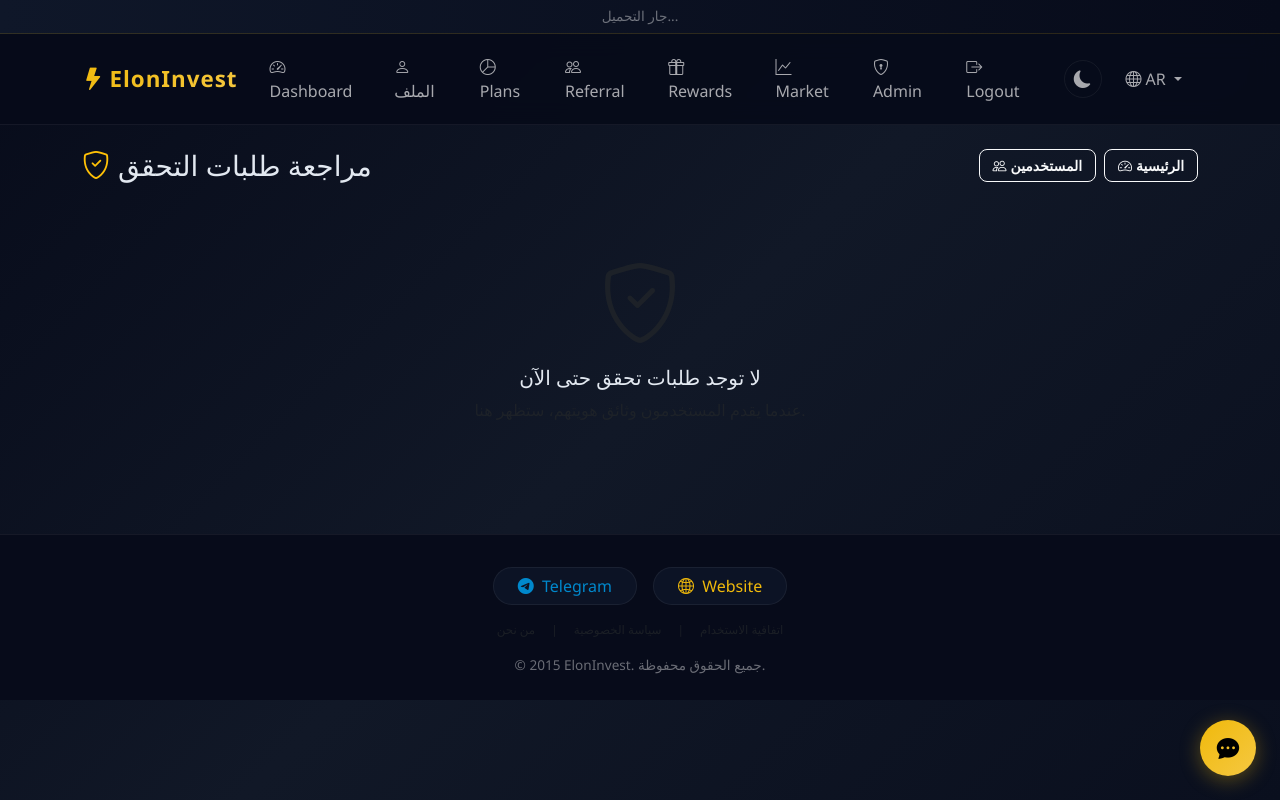
After one commit to txglobalpro/eloninvest1, a Flask app: page /admin/kyc-review in a window 1280 px wide. The commit adds this page. Run offline with Flask 3, Linux system fonts and the light colour scheme; a user stored in the database is signed in; data comes from the database, SQL or seed files in the repository.

Commit message:
feat: dedicated KYC review page + fix button visibility

```diff
--- a/modules/admin/routes.py
+++ b/modules/admin/routes.py
@@ -28,6 +28,7 @@ def index():
         'total_profits': db.session.query(func.coalesce(func.sum(Transaction.amount), 0)).filter_by(type='profit', status='completed').scalar(),
         'pending_withdrawals': Transaction.query.filter_by(type='withdraw', status='pending').count(),
         'pending_deposits': Transaction.query.filter_by(type='deposit', status='pending').count(),
+        'pending_kyc': User.query.filter_by(kyc_status='pending').count(),
     }
     return render_template('admin/index.html', stats=stats)
 
@@ -37,6 +38,13 @@ def index():
 def users():
     all_users = User.query.order_by(User.created_at.desc()).all()
     return render_template('admin/users.html', users=all_users)
+
+@admin_bp.route('/kyc-review')
+@login_required
+@admin_required
+def kyc_review():
+    kyc_users = User.query.filter(User.kyc_status != 'none').order_by(User.kyc_submitted_at.desc()).all()
+    return render_template('admin/kyc_review.html', kyc_users=kyc_users)
 
 @admin_bp.route('/users/<int:user_id>/balance', methods=['POST'])
 @login_required
--- a/templates/admin/index.html
+++ b/templates/admin/index.html
@@ -38,6 +38,7 @@
                 <a href="{{ url_for('admin.users') }}" class="btn btn-primary w-100 mb-2"><i class="bi bi-people-fill me-1"></i>{{ 'Manage Users' if lang == 'en' else 'إدارة المستخدمين' }}</a>
                 <a href="{{ url_for('admin.transactions') }}" class="btn btn-warning w-100 mb-2"><i class="bi bi-arrow-left-right me-1"></i>{{ 'Manage Transactions' if lang == 'en' else 'إدارة المعاملات' }}</a>
                 <a href="{{ url_for('admin.plans') }}" class="btn btn-info w-100 mb-2"><i class="bi bi-pie-chart-fill me-1"></i>{{ 'Manage Plans' if lang == 'en' else 'إدارة الخطط' }}</a>
+                <a href="{{ url_for('admin.kyc_review') }}" class="btn btn-secondary w-100 mb-2"><i class="bi bi-shield-check me-1"></i>KYC {{ 'Review' if lang == 'en' else 'مراجعة' }}</a>
                 <a href="{{ url_for('admin.payment_methods') }}" class="btn btn-success w-100"><i class="bi bi-credit-card-2-front me-1"></i>{{ 'Payment Methods' if lang == 'en' else 'وسائل الدفع' }}</a>
             </div>
         </div>
@@ -48,6 +49,7 @@
             <div class="card-body">
                 <p>{{ 'Pending withdrawals' if lang == 'en' else 'سحوبات معلقة' }}: <strong>{{ stats.pending_withdrawals }}</strong></p>
                 <p>{{ 'Pending deposits' if lang == 'en' else 'إيداعات معلقة' }}: <strong>{{ stats.pending_deposits }}</strong></p>
+                <p><a href="{{ url_for('admin.kyc_review') }}" class="text-warning text-decoration-none"><i class="bi bi-shield-check me-1"></i>{{ 'Pending KYC' if lang == 'en' else 'تحقق هوية معلق' }}: <strong>{{ stats.pending_kyc }}</strong></a></p>
             </div>
         </div>
     </div>
--- /dev/null
+++ b/templates/admin/kyc_review.html
@@ -0,0 +1,124 @@
+{% extends "base.html" %}
+{% block title %}KYC {{ 'Review' if lang == 'en' else 'مراجعة التحقق' }}{% endblock %}
+{% block content %}
+<div class="d-flex justify-content-between align-items-center mb-4">
+    <h3 class="mb-0"><i class="bi bi-shield-check text-warning me-2"></i>{{ 'KYC Review' if lang == 'en' else 'مراجعة طلبات التحقق' }}</h3>
+    <div>
+        <a href="{{ url_for('admin.users') }}" class="btn btn-outline-light btn-sm me-1"><i class="bi bi-people me-1"></i>{{ 'Users' if lang == 'en' else 'المستخدمين' }}</a>
+        <a href="{{ url_for('admin.index') }}" class="btn btn-outline-light btn-sm"><i class="bi bi-speedometer2 me-1"></i>{{ 'Dashboard' if lang == 'en' else 'الرئيسية' }}</a>
+    </div>
+</div>
+
+{% if kyc_users %}
+<div class="row g-3">
+    {% for u in kyc_users %}
+    {% set ext = (u.kyc_id_path.rsplit('.', 1)[1]|lower) if u.kyc_id_path else '' %}
+    <div class="col-12">
+        <div class="card">
+            <div class="card-header d-flex justify-content-between align-items-center">
+                <div>
+                    <i class="bi bi-person-circle me-1"></i><strong>{{ u.username }}</strong>
+                    <small class="text-muted ms-2">(#{{ u.id }})</small>
+                    {% if u.kyc_status == 'pending' %}
+                    <span class="badge bg-warning text-dark ms-2"><i class="bi bi-clock me-1"></i>{{ 'Pending' if lang == 'en' else 'قيد المراجعة' }}</span>
+                    {% elif u.kyc_status == 'approved' %}
+                    <span class="badge bg-success ms-2"><i class="bi bi-patch-check-fill me-1"></i>{{ 'Verified' if lang == 'en' else 'موثق' }}</span>
+                    {% elif u.kyc_status == 'rejected' %}
+                    <span class="badge bg-danger ms-2"><i class="bi bi-x-octagon me-1"></i>{{ 'Rejected' if lang == 'en' else 'مرفوض' }}</span>
+                    {% endif %}
+                </div>
+                <small class="text-muted">{{ u.kyc_submitted_at.strftime('%Y-%m-%d %H:%M') if u.kyc_submitted_at else '' }}</small>
+            </div>
+            <div class="card-body">
+                <div class="row g-4">
+                    <!-- Document Preview -->
+                    <div class="col-md-7">
+                        <label class="form-label text-muted small">{{ 'Uploaded Document' if lang == 'en' else 'الوثيقة المرفوعة' }}</label>
+                        {% if u.kyc_id_path and ext in ['png','jpg','jpeg','gif','webp'] %}
+                        <a href="{{ url_for('static', filename=u.kyc_id_path.replace('static/', '')) }}" target="_blank">
+                            <img src="{{ url_for('static', filename=u.kyc_id_path.replace('static/', '')) }}" class="img-fluid rounded w-100" style="max-height:350px;object-fit:contain;border:1px solid var(--border-color);background:#000;">
+                        </a>
+                        {% elif u.kyc_id_path %}
+                        <div class="text-center py-5 bg-dark rounded">
+                            <i class="bi bi-file-earmark-pdf text-danger" style="font-size:4rem;"></i>
+                            <p class="mt-2">
+                                <a href="{{ url_for('static', filename=u.kyc_id_path.replace('static/', '')) }}" target="_blank" class="btn btn-outline-light btn-sm">
+                                    <i class="bi bi-download me-1"></i>{{ 'View PDF' if lang == 'en' else 'عرض PDF' }}
+                                </a>
+                            </p>
+                        </div>
+                        {% else %}
+                        <div class="text-center py-5 bg-dark rounded">
+                            <i class="bi bi-file-earmark-x text-muted" style="font-size:4rem;"></i>
+                            <p class="text-muted mt-2">{{ 'No document uploaded' if lang == 'en' else 'لا توجد وثيقة مرفوعة' }}</p>
+                        </div>
+                        {% endif %}
+                    </div>
+                    <!-- User Data -->
+                    <div class="col-md-5">
+                        <label class="form-label text-muted small">{{ 'Applicant Details' if lang == 'en' else 'بيانات مقدم الطلب' }}</label>
+                        <div class="card bg-dark">
+                            <div class="card-body py-3">
+                                <div class="mb-2 d-flex justify-content-between">
+                                    <small class="text-muted">{{ 'Email' if lang == 'en' else 'البريد' }}</small>
+                                    <span>{{ u.email }}</span>
+                                </div>
+                                <div class="mb-2 d-flex justify-content-between">
+                                    <small class="text-muted">{{ 'Country' if lang == 'en' else 'البلد' }}</small>
+                                    <span>{{ u.kyc_country or '-' }}</span>
+                                </div>
+                                <div class="mb-2 d-flex justify-content-between">
+                                    <small class="text-muted">{{ 'Date of Birth' if lang == 'en' else 'تاريخ الميلاد' }}</small>
+                                    <span>{{ u.kyc_dob or '-' }}{% if u.kyc_age %} ({{ u.kyc_age }}){% endif %}</span>
+                                </div>
+                                <div class="mb-2 d-flex justify-content-between">
+                                    <small class="text-muted">{{ 'Phone' if lang == 'en' else 'الهاتف' }}</small>
+                                    <span dir="ltr">{{ u.kyc_phone or '-' }}</span>
+                                </div>
+                                <div class="mb-2 d-flex justify-content-between">
+                                    <small class="text-muted">{{ 'Submitted' if lang == 'en' else 'تاريخ التقديم' }}</small>
+                                    <span>{{ u.kyc_submitted_at.strftime('%Y-%m-%d %H:%M') if u.kyc_submitted_at else '-' }}</span>
+                                </div>
+                                {% if u.kyc_status == 'rejected' and u.kyc_review_notes %}
+                                <div class="d-flex justify-content-between">
+                                    <small class="text-muted">{{ 'Rejection Reason' if lang == 'en' else 'سبب الرفض' }}</small>
+                                    <span class="text-danger">{{ u.kyc_review_notes }}</span>
+                                </div>
+                                {% endif %}
+                            </div>
+                        </div>
+                        <!-- Actions -->
+                        <div class="mt-3 d-flex gap-2 flex-wrap">
+                            {% if u.kyc_status == 'pending' %}
+                            <form method="POST" action="{{ url_for('admin.kyc_action', user_id=u.id) }}" class="d-inline">
+                                <input type="hidden" name="action" value="approve_kyc">
+                                <button type="submit" class="btn btn-success"><i class="bi bi-check-lg me-1"></i>{{ 'Approve' if lang == 'en' else 'قبول' }}</button>
+                            </form>
+                            <form method="POST" action="{{ url_for('admin.kyc_action', user_id=u.id) }}" class="d-inline-flex gap-2 align-items-center flex-grow-1">
+                                <input type="hidden" name="action" value="reject_kyc">
+                                <input type="text" name="reject_reason" class="form-control form-control-sm" placeholder="{{ 'Reason...' if lang == 'en' else 'السبب...' }}" required style="min-width:120px;">
+                                <button type="submit" class="btn btn-danger btn-sm flex-shrink-0"><i class="bi bi-x-lg me-1"></i>{{ 'Reject' if lang == 'en' else 'رفض' }}</button>
+                            </form>
+                            {% else %}
+                            <a href="{{ url_for('admin.user_detail', user_id=u.id) }}" class="btn btn-outline-light btn-sm"><i class="bi bi-person-gear me-1"></i>{{ 'User Profile' if lang == 'en' else 'صفحة المستخدم' }}</a>
+                            <form method="POST" action="{{ url_for('admin.kyc_action', user_id=u.id) }}" class="d-inline">
+                                <input type="hidden" name="action" value="reset_kyc">
+                                <button type="submit" class="btn btn-outline-secondary btn-sm"><i class="bi bi-arrow-counterclockwise me-1"></i>{{ 'Reset' if lang == 'en' else 'إعادة تعيين' }}</button>
+                            </form>
+                            {% endif %}
+                        </div>
+                    </div>
+                </div>
+            </div>
+        </div>
+    </div>
+    {% endfor %}
+</div>
+{% else %}
+<div class="text-center py-5">
+    <div class="display-1 text-muted mb-3"><i class="bi bi-shield-check"></i></div>
+    <h5>{{ 'No KYC submissions yet' if lang == 'en' else 'لا توجد طلبات تحقق حتى الآن' }}</h5>
+    <p class="text-muted">{{ 'When users submit their identity documents, they will appear here.' if lang == 'en' else 'عندما يقدم المستخدمون وثائق هويتهم، ستظهر هنا.' }}</p>
+</div>
+{% endif %}
+{% endblock %}
```
Also changed, not shown: templates/admin/users.html (+7 -5 lines).
